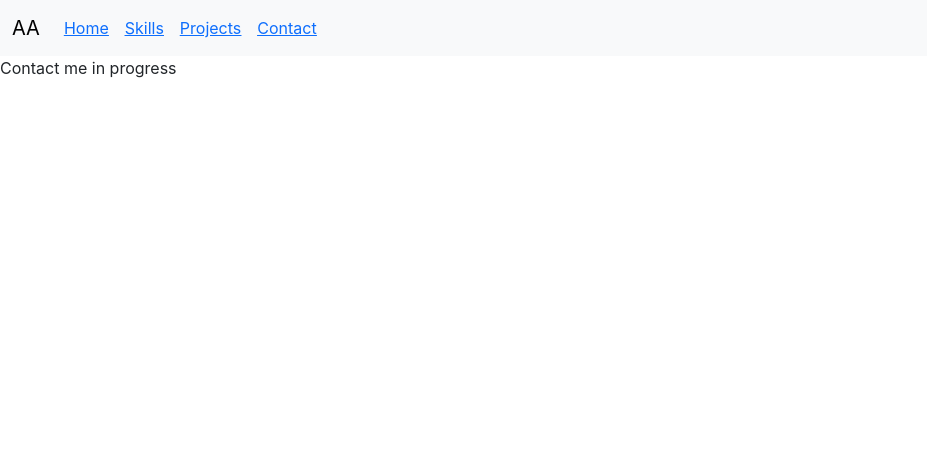
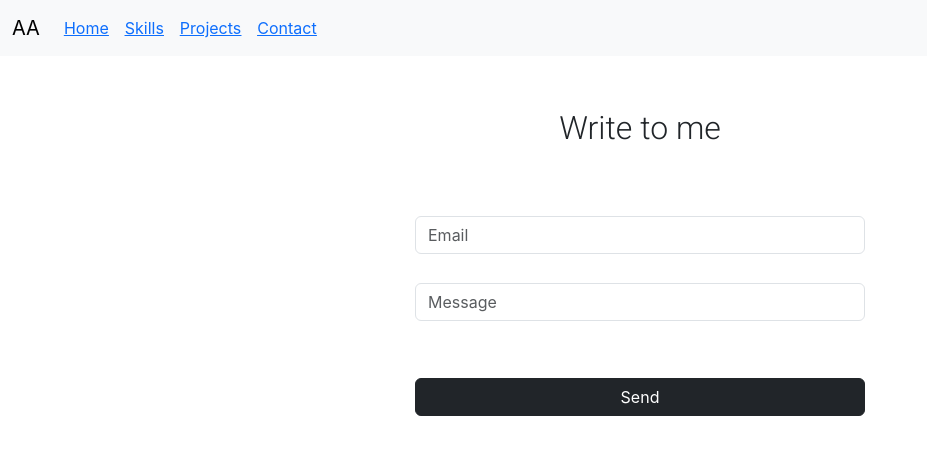
Before and after one commit to ameya699/ameya-awatade, a React (Create React App) app: page /contact in a window 1280 px wide. Shown: the top 454 px of the page, without its empty margins (0-927 px from the left). Built offline with nearby package versions, Linux system fonts and the light colour scheme.

Commit message:
added contact me page and minor UI Fixes

```diff
--- a/package.json
+++ b/package.json
@@ -3,6 +3,7 @@
   "version": "0.1.0",
   "private": true,
   "dependencies": {
+    "@emailjs/browser": "^3.11.0",
     "@testing-library/jest-dom": "^5.17.0",
     "@testing-library/react": "^13.4.0",
     "@testing-library/user-event": "^13.5.0",
--- a/src/App.css
+++ b/src/App.css
@@ -12,6 +12,7 @@
     opacity: 1;
   }
 }
+
 
 .fadeInUp-animation {
   animation: 1s fadeInUp;
@@ -184,6 +185,13 @@ border-radius: 50px;
   border-radius: 10px;
 }
 
+.contact-form{
+  display: flex;
+  flex-direction: column;
+  width: 450px;
+  row-gap: 1.8rem;
+}
+
 @media screen and (max-width:475px){
   .hello-content{
     font-size: 1rem;
@@ -244,5 +252,9 @@ border-radius: 50px;
       border-radius: 12px;
       box-shadow: rgba(149, 157, 165, 0.2) 0px 8px 24px;
     }
+    .contact-form{
 
+      width: 300px;
+      row-gap: 1rem;
+    }
 }
--- a/src/components/Contact.js
+++ b/src/components/Contact.js
@@ -1,11 +1,65 @@
-import React from 'react';
+import React, { useState } from "react";
+import emailjs from "@emailjs/browser";
+const Contact = () => {
+    const [data,setData]=useState({email:'',message:''});
 
-const Contact = () => {
-    return (
-        <div>
-            Contact me in progress
+    const handleChange = (e) => {
+        setData({ ...data, [e.target.name]: e.target.value });
+      };
+
+      const handleformsubmit = (e) => {
+
+        let emailID = data.email.trim();
+        let fromname = emailID;
+        let phoneNumber = "NA";
+        let message = data.message.trim();
+        emailjs.init("7it6lhchycIVPkzgm");
+        emailjs.send("service_65np1yr", "template_mhuf652", {
+          from_name: fromname,
+          name:
+            fromname === null || fromname === "" ? emailID.split("@")[0] : fromname,
+          email: emailID,
+          phone_num: phoneNumber,
+          message: message,
+        });
+        setData({ name: "", email: "", phoneNumber: "", message: "" });
+      };
+  return (
+    <>
+      <div className="fadeInUp-animation">
+        <div className="skill-container">
+          <div className="skill-heading">Write to me</div>
+           <div style={{display:"flex",justifyContent:"center",paddingTop:"4rem"}}>
+            <form className="contact-form" onSubmit={handleformsubmit}>
+            <div class="form-row">
+              <div class="form-group col-md ">
+
+                <input
+                  type="email"
+                  class="form-control"
+                    name="email"
+                  placeholder="Email"
+                  onChange={handleChange}
+                />
+              </div>
+            </div>
+
+            <div class="form-row">
+              <div class="form-group col-md ">
+
+                <input type="text" class="form-control" name="message"  placeholder="Message" onChange={handleChange} />
+              </div>
+            </div>
+            <div class="form-group"></div>
+            <button   class="btn btn-dark">
+              Send
+            </button>
+          </form>
+           </div>
         </div>
-    );
+      </div>
+    </>
+  );
 };
 
 export default Contact;
```
Also changed, not shown: 1 other file (tests, documents, lock files or other folders).
